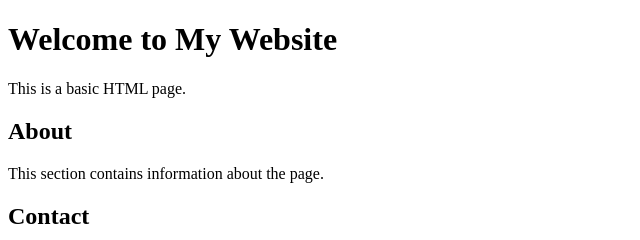
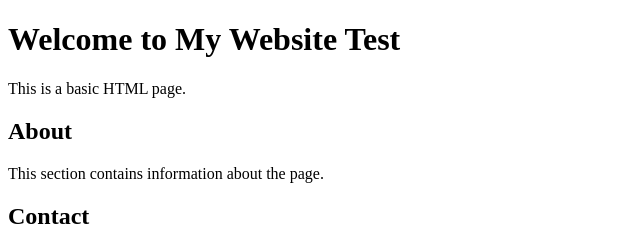
Before and after one commit to shubhammahajantenneco674/Arcstone_Test_Project, a plain HTML site: page Test.HTML in a window 1280 px wide. Shown: the top 240 px of the page, 0-640 px from the left. Drawn offline with Linux system fonts and the light colour scheme.

Commit message:
Commit and Push

```diff
--- a/Test.HTML
+++ b/Test.HTML
@@ -7,7 +7,8 @@
 </head>
 <body>
 
-    <h1>Welcome to My Website</h1>
+    <h1>Welcome to My Website Test
+    </h1>
     <p>This is a basic HTML page.</p>
 
     <h2>About</h2>
```
